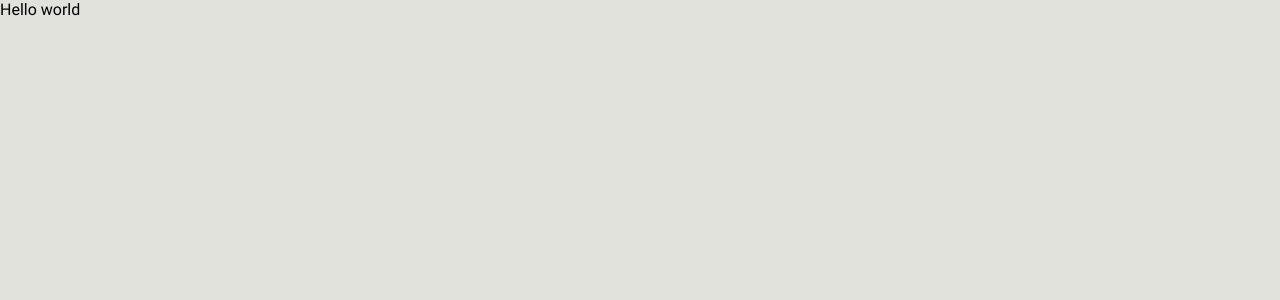
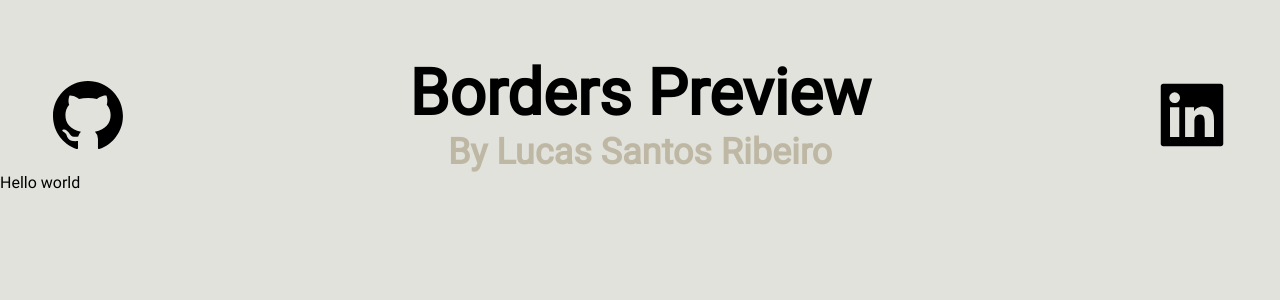
Before and after one commit to lucasnetwork/border-preview, a React (Create React App) app in the folder web/: page / in a window 1280 px wide. Shown: the top 300 px of the page. Built offline with nearby package versions, Linux system fonts and the light colour scheme.

Commit message:
web: add header in App

```diff
--- a/web/src/App.js
+++ b/web/src/App.js
@@ -1,10 +1,12 @@
 import GlobalStyles from './styles/globalStyles';
+import Header from './components/Header';
 
 function App() {
 	return (
 		<>
 			<GlobalStyles />
 			<div className="App">
+				<Header />
 				<p>Hello world</p>
 			</div>
 		</>
```
